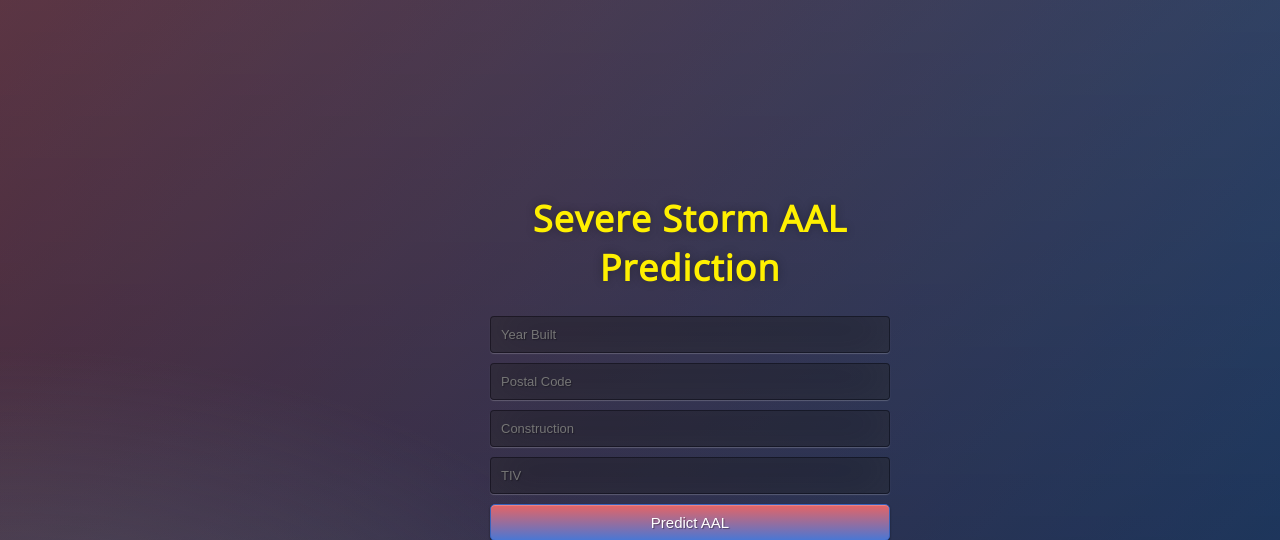
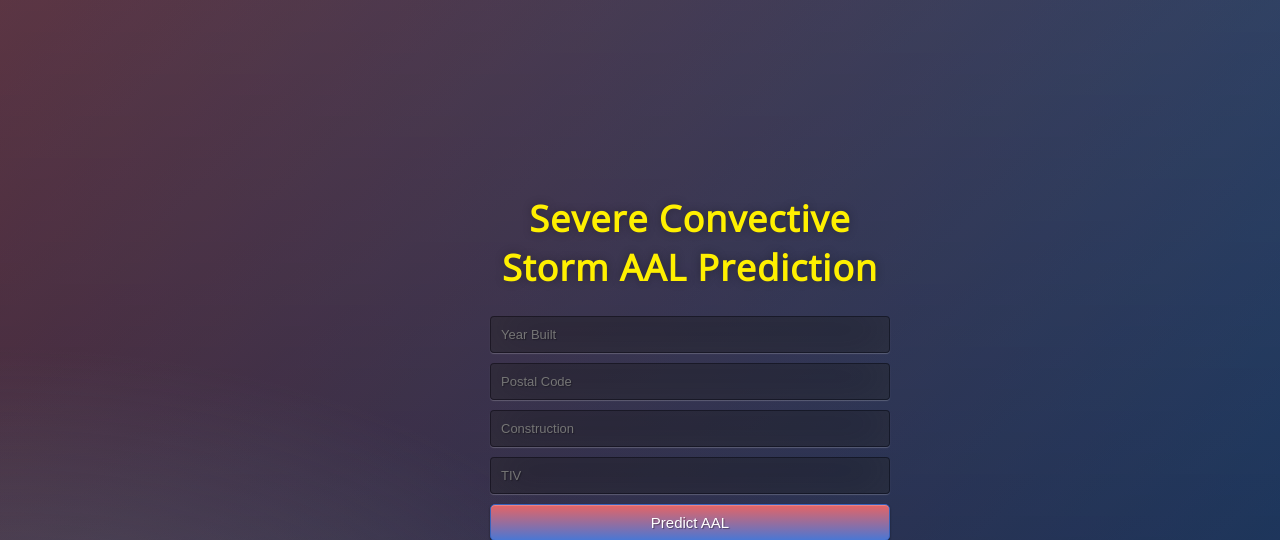
Before and after one commit to wlreardon/CatModelApp, a Flask app: page / in a window 1280 px wide. Shown: the top 540 px of the page. Run offline with Flask 2, Linux system fonts and the light colour scheme; parts of the project's set-up code (start-up, migrations or seed data) failed here and were passed over.

Commit message:
Update index.html

```diff
--- a/templates/index.html
+++ b/templates/index.html
@@ -14,7 +14,7 @@
 
 <body>
  <div class="login">
-	<h1>Severe Storm AAL Prediction</h1>
+	<h1>Severe Convective Storm AAL Prediction</h1>
 
      <!-- Main Input For Receiving Query to our ML -->
     <form action="{{ url_for('predict')}}"method="post">
```
